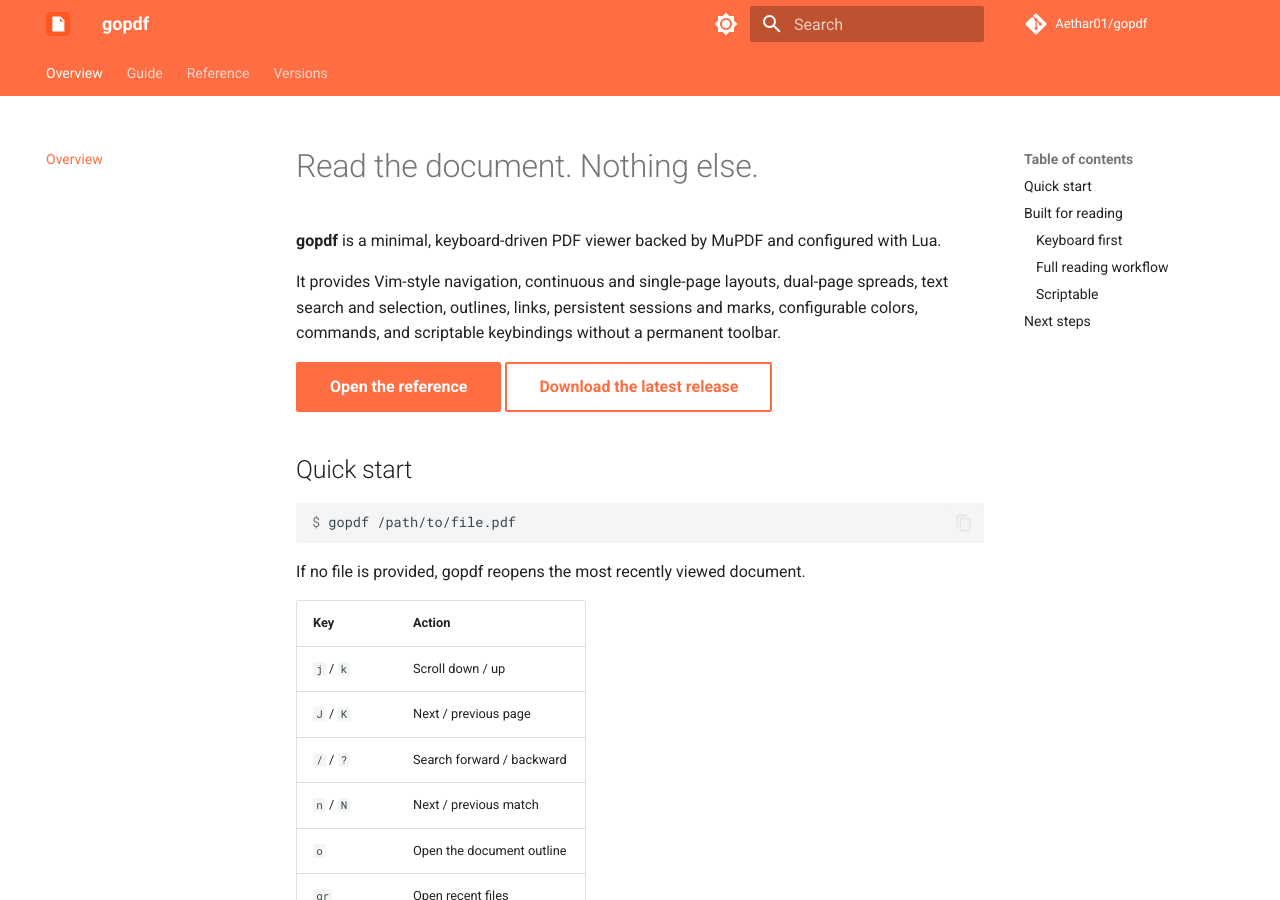
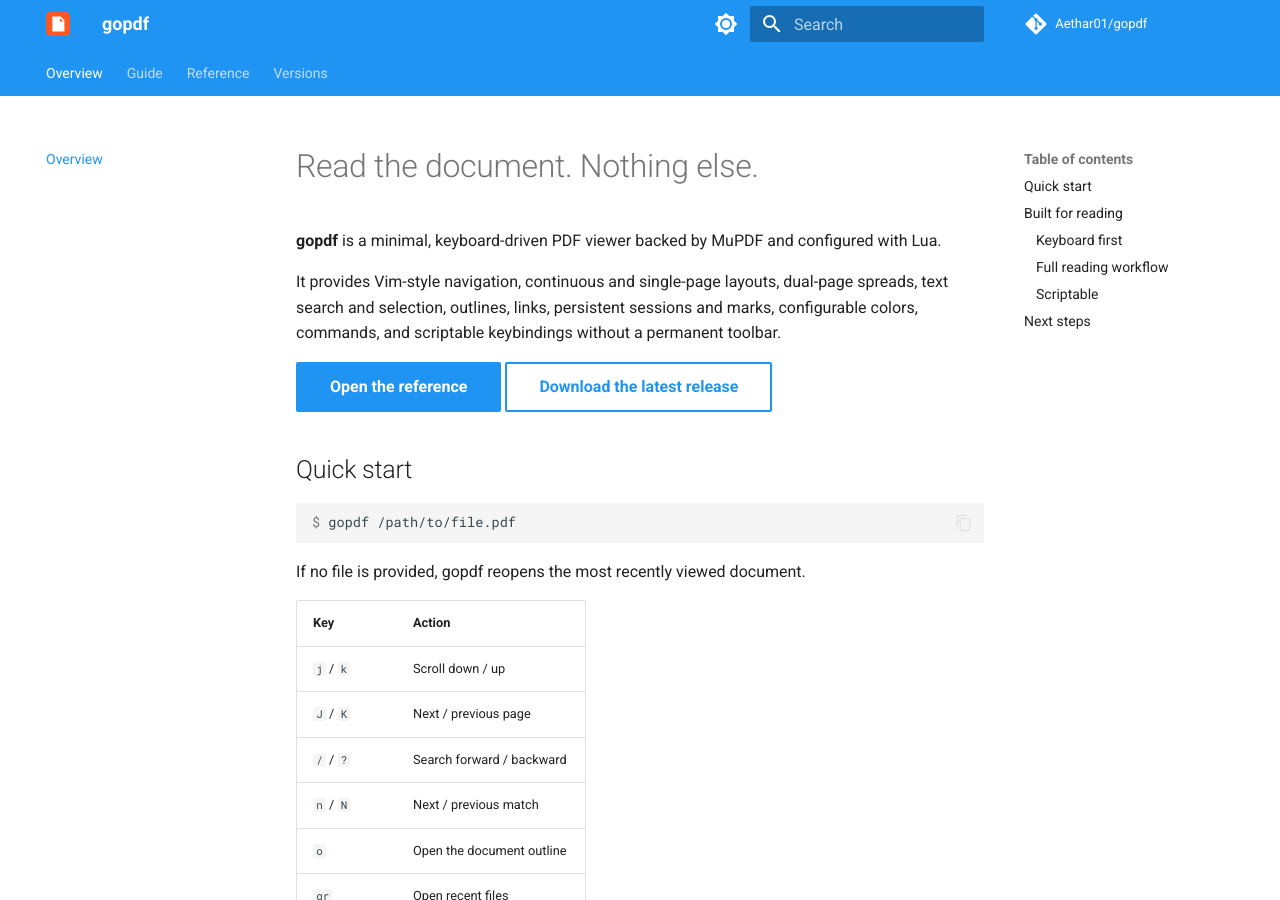
Before and after one commit to Aethar01/gopdf_docs, an MkDocs documentation site: the page built from docs/index.md, in a window 1280 px wide and 900 px high. Built offline with MkDocs 1.6.1 and Material for MkDocs 9.7.7, drawn with Linux system fonts in a browser that asks for light colours; comment, search, counter and statistics services are not loaded; the version menu is left out.

Commit message:
use blue documentation theme

```diff
--- a/mkdocs.yml
+++ b/mkdocs.yml
@@ -13,15 +13,15 @@ theme:
   palette:
     - media: "(prefers-color-scheme: light)"
       scheme: default
-      primary: deep orange
-      accent: deep orange
+      primary: blue
+      accent: blue
       toggle:
         icon: material/brightness-7
         name: Switch to dark mode
     - media: "(prefers-color-scheme: dark)"
       scheme: slate
-      primary: deep orange
-      accent: orange
+      primary: blue
+      accent: light blue
       toggle:
         icon: material/brightness-4
         name: Switch to light mode
```
